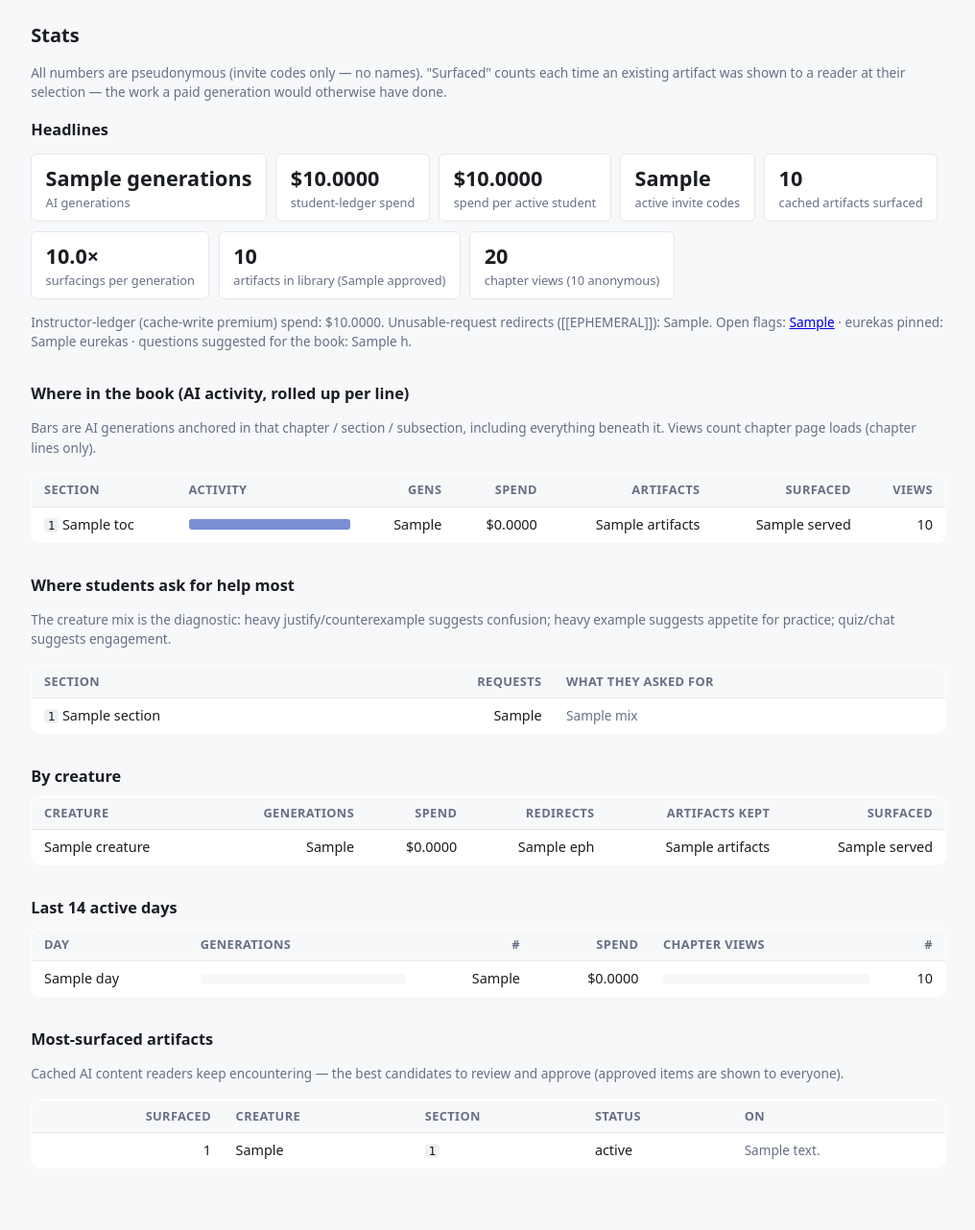
After one commit to katestange/alchemy-textbook, a FastAPI app: template backend/templates/admin/stats.html in a window 1280 px wide. The commit adds this page. Shown: the whole page at 96% size, without its empty margins (131-1147 px from the left). Run offline with FastAPI, Linux system fonts and the light colour scheme; the template is opened without the code that fills it: most values are stand-ins (such as "Sample title", 1, 10 or a date in 2020); parts of the project's set-up code (start-up, migrations or seed data) failed here and were passed over.

Commit message:
stats: richer usage collection + /admin/stats panel (Decision 84)
Collection (all pseudonymous):
- usage_log: model, input/output/cache-read/cache-write token columns,
  ephemeral flag ([[EPHEMERAL]] responses — charged but never stored)
- cached_content.served_count: bumped each time an artifact is surfaced
  at selection (GET /api/content/{hash}) — the cache-leverage number
- new chapter_views table: day × chapter × signed-in/anon view tallies
  (GET /chapter/{n}), counts only, no identity

/admin/stats (new nav entry): pitch tiles (spend, per-active-student,
cache leverage ×, library size, chapter views) + teaching signals (ToC
usage tree to subsection depth, top help-request sections with creature
mix, per-creature table, 14-day activity, most-surfaced artifacts).

Spec Decision 84; backend/README updated. Smoke-tested end-to-end on a
scratch DB; 14/14 tests pass.

Co-Authored-By: Claude Fable 5 <noreply@anthropic.com>

```diff
--- a/backend/app.py
+++ b/backend/app.py
@@ -197,17 +197,34 @@ def record_billing(code: str, creature_type: str, section_id, model: str,
     else:
         return {"student_cost": 0, "ts": ts}  # nothing streamed, nothing billed
 
+    # Stats detail (Decision 84): token breakdown when the final usage
+    # arrived (None on the disconnect-estimate path), and whether the model
+    # judged the request unusable ([[EPHEMERAL]] — charged but never stored).
+    usage = final.usage if final is not None else None
+    tokens = (
+        (usage.input_tokens or 0,
+         usage.output_tokens or 0,
+         usage.cache_read_input_tokens or 0,
+         usage.cache_creation_input_tokens or 0)
+        if usage is not None else (None, None, None, None)
+    )
+    ephemeral = 1 if (streamed_text or "").lstrip().startswith("[[EPHEMERAL]]") else 0
+
     db_execute(
         "INSERT INTO usage_log "
-        "(code, ledger, creature_type, cost_microdollars, section_id, created_at) "
-        "VALUES (?, 'student', ?, ?, ?, ?)",
-        (code, creature_type, student_cost, section_id, ts))
+        "(code, ledger, creature_type, cost_microdollars, section_id, created_at, "
+        " model, input_tokens, output_tokens, cache_read_tokens, cache_write_tokens, "
+        " ephemeral) "
+        "VALUES (?, 'student', ?, ?, ?, ?, ?, ?, ?, ?, ?, ?)",
+        (code, creature_type, student_cost, section_id, ts, model, *tokens,
+         ephemeral))
     if instructor_cost > 0:
         db_execute(
             "INSERT INTO usage_log "
-            "(code, ledger, creature_type, cost_microdollars, section_id, created_at) "
-            "VALUES (NULL, 'instructor', ?, ?, ?, ?)",
-            (creature_type, instructor_cost, section_id, ts))
+            "(code, ledger, creature_type, cost_microdollars, section_id, created_at, "
+            " model) "
+            "VALUES (NULL, 'instructor', ?, ?, ?, ?, ?)",
+            (creature_type, instructor_cost, section_id, ts, model))
     db_execute(
         "UPDATE invite_codes SET spent_microdollars = spent_microdollars + ? "
         "WHERE code = ?",
@@ -605,6 +622,13 @@ CREATE TABLE IF NOT EXISTS solution_overrides (
     sol_key TEXT PRIMARY KEY,
     visible INTEGER NOT NULL
 );
+CREATE TABLE IF NOT EXISTS chapter_views (
+    day TEXT NOT NULL,          -- UTC date, YYYY-MM-DD
+    chapter TEXT NOT NULL,
+    signed_in INTEGER NOT NULL, -- 1 = reader had a session, 0 = anonymous
+    views INTEGER NOT NULL DEFAULT 0,
+    PRIMARY KEY (day, chapter, signed_in)
+);
 """
 
 # Dev invite code, seeded only when TEXTBOOK_SEED_DEV_CODE=1 (local dev /
@@ -633,6 +657,16 @@ def init_db() -> None:
             "ALTER TABLE content_flags ADD COLUMN comment TEXT",
             "ALTER TABLE content_flags ADD COLUMN created_by_code TEXT",
             "ALTER TABLE content_flags ADD COLUMN resolved INTEGER NOT NULL DEFAULT 0",
+            # Stats (spec Decision 84): per-request model/token detail, the
+            # [[EPHEMERAL]] marker, and how often a cached artifact is
+            # surfaced to a reader.
+            "ALTER TABLE usage_log ADD COLUMN model TEXT",
+            "ALTER TABLE usage_log ADD COLUMN input_tokens INTEGER",
+            "ALTER TABLE usage_log ADD COLUMN output_tokens INTEGER",
+            "ALTER TABLE usage_log ADD COLUMN cache_read_tokens INTEGER",
+            "ALTER TABLE usage_log ADD COLUMN cache_write_tokens INTEGER",
+            "ALTER TABLE usage_log ADD COLUMN ephemeral INTEGER NOT NULL DEFAULT 0",
+            "ALTER TABLE cached_content ADD COLUMN served_count INTEGER NOT NULL DEFAULT 0",
         ):
             try:
                 _db.execute(ddl)
@@ -888,13 +922,20 @@ def api_chapters():
 
 
 @app.get("/chapter/{n}")
-def chapter(n: str):
+def chapter(n: str, request: Request):
     filename = CHAPTERS.get(n)
     if not filename:
         raise HTTPException(status_code=404, detail=f"No chapter '{n}'")
     path = BUILD_DIR / "html" / filename
     if not path.exists():
         raise HTTPException(status_code=404, detail="Chapter file missing")
+    # Engagement stat (Decision 84): per-day view tallies, split signed-in vs
+    # anonymous. Deliberately no code/identity attached — just counts.
+    db_execute(
+        "INSERT INTO chapter_views (day, chapter, signed_in, views) "
+        "VALUES (?, ?, ?, 1) "
+        "ON CONFLICT(day, chapter, signed_in) DO UPDATE SET views = views + 1",
+        (now_iso()[:10], n, 1 if caller_code(request) else 0))
     # Strip every solution the instructor has hidden (per-solution / section /
     # book visibility) before the page is sent, so hidden ones aren't even in
     # the page source. Visible ones stay and the reader wraps each in a "Show
@@ -1045,6 +1086,14 @@ def api_content(block_hash: str, request: Request):
         "ORDER BY created_at",
         (block_hash, code),
     )
+    # Cache-leverage stat (Decision 84): this endpoint fires when a reader's
+    # selection surfaces existing artifacts, i.e. cached content did the job
+    # a paid generation would otherwise do. Count each surfacing.
+    if rows:
+        ids = [r["id"] for r in rows]
+        db_execute(
+            "UPDATE cached_content SET served_count = served_count + 1 "
+            f"WHERE id IN ({','.join('?' * len(ids))})", ids)
     return [
         {
             "id": r["id"],
--- a/backend/templates/admin/base.html
+++ b/backend/templates/admin/base.html
@@ -110,6 +110,7 @@
     <a href="/admin/flags"   {% if active == 'flags'   %}class="active"{% endif %}>Flags</a>
     <a href="/admin/orphans" {% if active == 'orphans' %}class="active"{% endif %}>Orphans</a>
     <a href="/admin/codes"   {% if active == 'codes'   %}class="active"{% endif %}>Invite codes</a>
+    <a href="/admin/stats"   {% if active == 'stats'   %}class="active"{% endif %}>Stats</a>
     <a href="/admin/usage"   {% if active == 'usage'   %}class="active"{% endif %}>Usage</a>
     <a href="/admin/solutions"{% if active == 'solutions'%}class="active"{% endif %}>Solutions</a>
   </nav>
--- /dev/null
+++ b/backend/templates/admin/stats.html
@@ -0,0 +1,145 @@
+{% extends "admin/base.html" %}
+{% block title %}Stats{% endblock %}
+{% block content %}
+<style>
+  .tiles { display: flex; flex-wrap: wrap; gap: 0.6rem; margin: 0.8rem 0; }
+  .tile { background: var(--panel, #fff); border: 1px solid var(--line, #ddd);
+          border-radius: 6px; padding: 0.55rem 0.9rem; min-width: 8.5rem; }
+  .tile .v { font-size: 1.35rem; font-weight: 700; }
+  .tile .k { color: var(--muted); font-size: 0.8rem; }
+  .bar { background: var(--bg, #f2f2f2); border-radius: 3px; height: 0.7rem;
+         min-width: 8rem; }
+  .bar > div { background: #7a8fd4; border-radius: 3px; height: 100%; }
+  td.toc-l2 { padding-left: 1.4rem; }
+  td.toc-l3 { padding-left: 2.8rem; color: var(--muted); }
+  .mix { color: var(--muted); font-size: 0.85rem; }
+</style>
+
+<h1>Stats</h1>
+<p class="hint">All numbers are pseudonymous (invite codes only — no names).
+"Surfaced" counts each time an existing artifact was shown to a reader at
+their selection — the work a paid generation would otherwise have done.</p>
+
+<section class="block">
+  <h2>Headlines</h2>
+  <div class="tiles">
+    <div class="tile"><div class="v">{{ h.generations }}</div><div class="k">AI generations</div></div>
+    <div class="tile"><div class="v">{{ h.student_spend|dollars }}</div><div class="k">student-ledger spend</div></div>
+    <div class="tile"><div class="v">{{ h.spend_per_active|dollars }}</div><div class="k">spend per active student</div></div>
+    <div class="tile"><div class="v">{{ h.active_codes }}</div><div class="k">active invite codes</div></div>
+    <div class="tile"><div class="v">{{ h.served_total }}</div><div class="k">cached artifacts surfaced</div></div>
+    <div class="tile"><div class="v">{{ "%.1f"|format(h.leverage) }}&times;</div><div class="k">surfacings per generation</div></div>
+    <div class="tile"><div class="v">{{ h.artifacts_total }}</div><div class="k">artifacts in library ({{ h.artifacts_approved }} approved)</div></div>
+    <div class="tile"><div class="v">{{ h.views_signed + h.views_anon }}</div><div class="k">chapter views ({{ h.views_anon }} anonymous)</div></div>
+  </div>
+  <p class="hint">Instructor-ledger (cache-write premium) spend:
+  {{ h.instructor_spend|dollars }}. Unusable-request redirects
+  ([[EPHEMERAL]]): {{ h.ephemeral_n }}.
+  Open flags: <a href="/admin/flags">{{ h.flags_open }}</a> &middot;
+  eurekas pinned: {{ h.eurekas }} &middot;
+  questions suggested for the book: {{ h.suggested_questions }}.</p>
+</section>
+
+<section class="block">
+  <h2>Where in the book (AI activity, rolled up per line)</h2>
+  <p class="hint">Bars are AI generations anchored in that chapter / section /
+  subsection, including everything beneath it. Views count chapter page loads
+  (chapter lines only).</p>
+  <table>
+    <thead><tr><th>Section</th><th>Activity</th><th class="num">Gens</th>
+               <th class="num">Spend</th><th class="num">Artifacts</th>
+               <th class="num">Surfaced</th><th class="num">Views</th></tr></thead>
+    <tbody>
+    {% for s in toc %}
+      <tr>
+        <td class="{% if s.level == 2 %}toc-l2{% elif s.level == 3 %}toc-l3{% endif %}">
+          <code>{{ s.id }}</code> {{ s.title }}</td>
+        <td><div class="bar"><div style="width: {{ s.pct }}%"></div></div></td>
+        <td class="num">{{ s.n or "" }}</td>
+        <td class="num">{% if s.total %}{{ s.total|dollars }}{% endif %}</td>
+        <td class="num">{{ s.artifacts or "" }}</td>
+        <td class="num">{{ s.served or "" }}</td>
+        <td class="num">{% if s.views is not none %}{{ s.views }}{% endif %}</td>
+      </tr>
+    {% endfor %}
+    </tbody>
+  </table>
+</section>
+
+<section class="block">
+  <h2>Where students ask for help most</h2>
+  <p class="hint">The creature mix is the diagnostic: heavy
+  justify/counterexample suggests confusion; heavy example suggests appetite
+  for practice; quiz/chat suggests engagement.</p>
+  <table>
+    <thead><tr><th>Section</th><th class="num">Requests</th><th>What they asked for</th></tr></thead>
+    <tbody>
+    {% for s in top_sections %}
+      <tr><td><code>{{ s.id }}</code> {{ s.title }}</td>
+          <td class="num">{{ s.n }}</td>
+          <td class="mix">{{ s.mix }}</td></tr>
+    {% endfor %}
+    </tbody>
+  </table>
+  {% if not top_sections %}<p class="empty">No AI activity yet.</p>{% endif %}
+</section>
+
+<section class="block">
+  <h2>By creature</h2>
+  <table>
+    <thead><tr><th>Creature</th><th class="num">Generations</th>
+               <th class="num">Spend</th><th class="num">Redirects</th>
+               <th class="num">Artifacts kept</th><th class="num">Surfaced</th></tr></thead>
+    <tbody>
+    {% for r in by_creature %}
+      <tr><td>{{ r.creature }}</td><td class="num">{{ r.n }}</td>
+          <td class="num">{{ r.total|dollars }}</td>
+          <td class="num">{{ r.eph or "" }}</td>
+          <td class="num">{{ r.artifacts or "" }}</td>
+          <td class="num">{{ r.served or "" }}</td></tr>
+    {% endfor %}
+    </tbody>
+  </table>
+</section>
+
+<section class="block">
+  <h2>Last 14 active days</h2>
+  <table>
+    <thead><tr><th>Day</th><th>Generations</th><th class="num">#</th>
+               <th class="num">Spend</th><th>Chapter views</th><th class="num">#</th></tr></thead>
+    <tbody>
+    {% for d in daily %}
+      <tr>
+        <td>{{ d.day }}</td>
+        <td><div class="bar"><div style="width: {{ (100 * d.n / daily_max_n)|round if daily_max_n else 0 }}%"></div></div></td>
+        <td class="num">{{ d.n or "" }}</td>
+        <td class="num">{% if d.total %}{{ d.total|dollars }}{% endif %}</td>
+        <td><div class="bar"><div style="width: {{ (100 * d.views / daily_max_views)|round if daily_max_views else 0 }}%"></div></div></td>
+        <td class="num">{{ d.views or "" }}</td>
+      </tr>
+    {% endfor %}
+    </tbody>
+  </table>
+  {% if not daily %}<p class="empty">No activity yet.</p>{% endif %}
+</section>
+
+<section class="block">
+  <h2>Most-surfaced artifacts</h2>
+  <p class="hint">Cached AI content readers keep encountering — the best
+  candidates to review and approve (approved items are shown to everyone).</p>
+  <table>
+    <thead><tr><th class="num">Surfaced</th><th>Creature</th><th>Section</th>
+               <th>Status</th><th>On</th></tr></thead>
+    <tbody>
+    {% for a in top_artifacts %}
+      <tr><td class="num">{{ a.served_count }}</td>
+          <td>{{ a.creature_type }}</td>
+          <td><code>{{ a.section_id }}</code></td>
+          <td>{{ a.status }}</td>
+          <td class="mix">{{ (a.selection_text or "")[:80] }}</td></tr>
+    {% endfor %}
+    </tbody>
+  </table>
+  {% if not top_artifacts %}<p class="empty">Nothing surfaced yet.</p>{% endif %}
+</section>
+{% endblock %}
```
Also changed, not shown: backend/admin.py (+173 -0 lines), spec.md (+1 -0 lines), backend/README.md.
